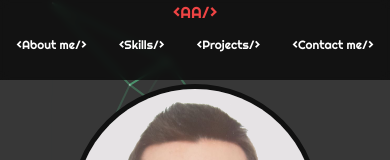
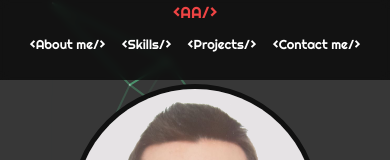
Before and after one commit to stv-beep/portfolio, a React (Create React App) app: page / in a window 390 px wide. Shown: the top 160 px of the page. Built offline with nearby package versions, Linux system fonts and the light colour scheme; no server answers.

Commit message:
nav fixes

```diff
--- a/public/index.html
+++ b/public/index.html
@@ -27,10 +27,10 @@
     <title>Aleix Algueró</title>
 
     <!--cdns-->
-    <script src="https://cdnjs.cloudflare.com/ajax/libs/jquery/3.6.0/jquery.min.js" integrity="sha512-894YE6QWD5I59HgZOGReFYm4dnWc1Qt5NtvYSaNcOP+u1T9qYdvdihz0PPSiiqn/+/3e7Jo4EaG7TubfWGUrMQ==" crossorigin="anonymous" referrerpolicy="no-referrer"></script>
+    <!--script src="https://cdnjs.cloudflare.com/ajax/libs/jquery/3.6.0/jquery.min.js" integrity="sha512-894YE6QWD5I59HgZOGReFYm4dnWc1Qt5NtvYSaNcOP+u1T9qYdvdihz0PPSiiqn/+/3e7Jo4EaG7TubfWGUrMQ==" crossorigin="anonymous" referrerpolicy="no-referrer"></!--script>
     <link rel="stylesheet" href="https://cdnjs.cloudflare.com/ajax/libs/font-awesome/6.1.1/css/all.min.css" integrity="sha512-KfkfwYDsLkIlwQp6LFnl8zNdLGxu9YAA1QvwINks4PhcElQSvqcyVLLD9aMhXd13uQjoXtEKNosOWaZqXgel0g==" crossorigin="anonymous" referrerpolicy="no-referrer" />
     <script src="https://cdnjs.cloudflare.com/ajax/libs/font-awesome/6.1.1/js/all.min.js" integrity="sha512-6PM0qYu5KExuNcKt5bURAoT6KCThUmHRewN3zUFNaoI6Di7XJPTMoT6K0nsagZKk2OB4L7E3q1uQKHNHd4stIQ==" crossorigin="anonymous" referrerpolicy="no-referrer"></script>
-
+    -->
     <link rel="stylesheet" href="https://cdn.jsdelivr.net/gh/devicons/devicon@v2.15.1/devicon.min.css">
 
     <!--fonts-->
--- a/src/App.css
+++ b/src/App.css
@@ -35,9 +35,38 @@ nav li {
 }
 @media screen and (max-width: 650px) {
   nav li {
-    font-size: 12px;
+    font-size: 13px;
+    padding-right: 0.125rem;
   }
 }
+@media screen and (max-width: 375px) {
+  nav li {
+    font-size: 11px;
+    padding-right: 0.1rem;
+  }
+  .aa {
+    visibility: hidden;
+  }
+}
+@media screen and (max-width: 335px) {
+  nav li {
+    font-size: 10px;
+    padding-right: 0.1rem;
+  }
+  .aa {
+    visibility: hidden;
+  }
+}
+@media screen and (max-width: 300px) {
+  nav li {
+    font-size: 9px;
+    padding-right: 0px;
+  }
+  .aa {
+    visibility: hidden;
+  }
+}
+
 
 
 /* about */
--- a/src/components/Footer.jsx
+++ b/src/components/Footer.jsx
@@ -27,7 +27,7 @@ export function Footer(){
                     -.3 -3.5 1.3a12.3 12.3 0 0 0 -6.2 0c-2.4 -1.6 -3.5 -1.3 -3.5 -1.3a4.2 4.2
                     0 0 0 -.1 3.2a4.6 4.6 0 0 0 -1.3 3.2c0 4.6 2.7 5.7 5.5 6c-.6 .6 -.6 1.2 -.5 2v3.5">
                     </path></svg></a>
-                    <p className="text-white">Made with ❤ and&nbsp;</p><img src={logo} className="h-4 w-4"></img>
+                    <p className="text-white">Made with ❤ and&nbsp;</p><img src={logo} className="h-4 w-4" alt="React"></img>
                     <p className="text-white">&nbsp;by Aleix Algueró</p>
             </footer>
     )
--- a/src/components/Nav.jsx
+++ b/src/components/Nav.jsx
@@ -30,14 +30,13 @@ const MenuItems = [
 
 export function Nav(){
     return (
-        <Fragment>
             <nav className="sticky top-0 z-10 text-center backdrop-blur-sm m-0 p-0 h-20">
-            <a href="/" className="text-red-500">{a}</a>
+              <a href="/" className="text-red-500 aa">{a}</a>
               <ul>
                   {MenuItems.map((item, index) => {
                       return (
-                            <a className="text-white p-1 text-2xl hover:text-black" href={item.url}>
-                              <li key={index} className="inline list-none p-3 leading-10 hover:bg-white hover:rounded-sm">
+                              <a className="text-white p-1 text-2xl hover:text-black" href={item.url} style={{padding:"0px"}}>
+                                <li key={index} className="inline list-none px-2 py-2 leading-10 hover:bg-white hover:rounded-sm">
                                 {item.Title}
                                 </li>
                               </a>
@@ -45,6 +44,5 @@ export function Nav(){
                   })}
               </ul>
             </nav>
-        </Fragment>
     )
 }
```
Lines whose indentation alone changed are shown as unchanged.
